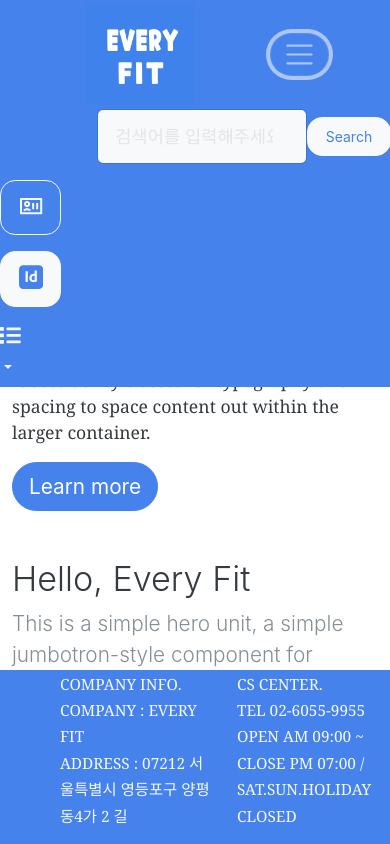
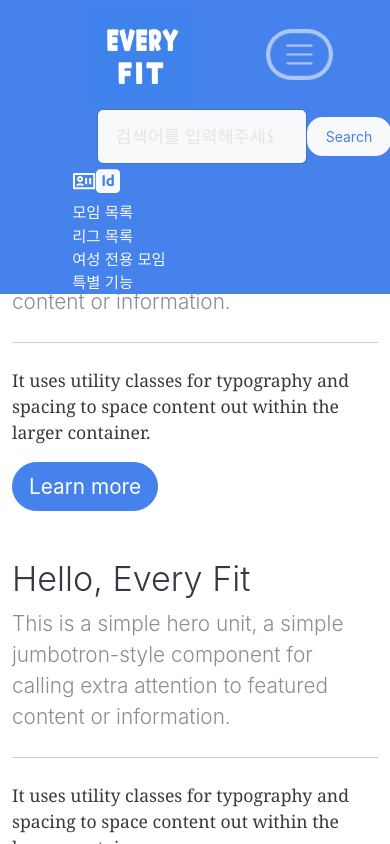
Before and after one commit to tpfkalrrltk/KH12-Final-4Jo-React, a React (Create React App) app in the folder everyfit-react/: page /#/ in a window 390 px wide. Both pictures are taken after a click on the button "Toggle navigation". Shown: the top 844 px of the page. Built offline with nearby package versions, Linux system fonts and the light colour scheme.

Commit message:
화면크기에 따른 헤더 풋터 구성완료

```diff
--- a/everyfit-react/package.json
+++ b/everyfit-react/package.json
@@ -6,6 +6,7 @@
     "@testing-library/jest-dom": "^5.17.0",
     "@testing-library/react": "^13.4.0",
     "@testing-library/user-event": "^13.5.0",
+    "@types/react-responsive": "^8.0.8",
     "axios": "^1.6.0",
     "bootstrap": "^5.3.2",
     "bootswatch": "^5.3.2",
@@ -13,6 +14,7 @@
     "react": "^18.2.0",
     "react-dom": "^18.2.0",
     "react-icons": "^4.11.0",
+    "react-responsive": "^9.0.2",
     "react-router": "^6.18.0",
     "react-router-dom": "^6.18.0",
     "react-scripts": "^5.0.1",
--- a/everyfit-react/src/components/Footer.js
+++ b/everyfit-react/src/components/Footer.js
@@ -1,17 +1,28 @@
-import logo from './images/logo.png';
+import { useMediaQuery } from "react-responsive"
+
+
+
 
 const Footer = () => {
 
-  return (
+
+  const isPc = useMediaQuery({
+    query: "(min-width:993px)"
+  });
+
+
+
+  const languageText = isPc ?
+
     <nav class="fixed-bottom bg-primary p-0">
 
       <div class="container p-0">
         <div className='row ms-5'>
           <div className=' col-6 '>
-            <p class=" text-light"><small>COMPANY INFO.<br/>COMPANY : EVERY FIT<br/>ADDRESS : 07212 서울특별시 영등포구 양평동4가 2 길</small></p>
+            <p class=" text-light"><small>COMPANY INFO.<br />COMPANY : EVERY FIT<br />ADDRESS : 07212 서울특별시 영등포구 양평동4가 2 길</small></p>
           </div>
           <div className='col-6 '>
-            <p class=" text-light"><small>CS CENTER.<br/>TEL 02-6055-9955<br/>OPEN AM 09:00 ~ CLOSE PM 07:00 / SAT.SUN.HOLIDAY CLOSED</small></p>
+            <p class=" text-light"><small>CS CENTER.<br />TEL 02-6055-9955<br />OPEN AM 09:00 ~ CLOSE PM 07:00 / SAT.SUN.HOLIDAY CLOSED</small></p>
           </div>
         </div>
 
@@ -19,6 +30,20 @@
 
 
     </nav>
+    : ""
+
+
+
+
+
+  return (
+
+    <div>
+      {languageText}
+    </div>
+
+
+
   )
 }
 export default Footer;
--- a/everyfit-react/src/components/Header.js
+++ b/everyfit-react/src/components/Header.js
@@ -1,15 +1,21 @@
 import logo from './images/logo.png';
 import { AiTwotoneBell } from "react-icons/ai";
 import { FaList } from "react-icons/fa";
-import {FiLogIn} from "react-icons/fi";
-import {SiAdobeindesign} from "react-icons/si";
-import {VscSignIn} from "react-icons/vsc";
-import {RiPassPendingLine} from "react-icons/ri";
+import { FiLogIn } from "react-icons/fi";
+import { SiAdobeindesign } from "react-icons/si";
+import { VscSignIn } from "react-icons/vsc";
+import { RiPassPendingLine } from "react-icons/ri";
+import { useMediaQuery } from 'react-responsive';
 
 const Header = () => {
 
-  return (
-    <>
+
+  const isPc = useMediaQuery({
+    query: "(min-width:993px)"
+  });
+
+  const languageText = isPc ?
+
     <nav class="navbar navbar-expand-lg bg-primary fixed-top p-0" data-bs-theme="dark">
       <div class="container-fluid col-9">
         <a class="navbar-brand ms-4" href="/"><img src={logo} width="110px" height="100px" /></a>
@@ -34,14 +40,12 @@
       <div class="" >
         <ul class="navbar-nav  row">
 
-
-
           <li class="nav-item me-1  col-3  ">
             <button type="button  " class=" btn btn-outline-primary text-light border-light mt-3"  ><h3><RiPassPendingLine /></h3></button>
           </li>
 
           <li class="nav-item me-1 col-3 ">
-              <button type="button " class=" btn btn-light text-primary mt-3"><h3><SiAdobeindesign/></h3></button>
+            <button type="button " class=" btn btn-light text-primary mt-3"><h3><SiAdobeindesign /></h3></button>
           </li>
 
 
@@ -56,21 +60,73 @@
             </div>
           </li>
 
+        </ul>
+      </div>
+
+    </nav>
+
+    :
+
+    <nav class="navbar navbar-expand-lg bg-primary fixed-top p-0" data-bs-theme="dark">
+      <div class="container-fluid col-9">
+        <a class="navbar-brand ms-4" href="/"><img src={logo} width="110px" height="100px" /></a>
+        <button class="navbar-toggler" type="button" data-bs-toggle="collapse" data-bs-target="#navbarColor01" aria-controls="navbarColor01" aria-expanded="false" aria-label="Toggle navigation">
+          <span class="navbar-toggler-icon"></span>
+        </button>
+        <div class="collapse navbar-collapse row" id="navbarColor01">
+          <ul class="navbar-nav me-auto ">
+
+            <li class="nav-item col-9">
+              <form class="d-flex ">
+                <input class="form-control me-sm-2 bg-light ms-5 col-4 text-primary" type="search" placeholder="검색어를 입력해주세요" />
+                <button class="btn btn-light my-2 my-sm-0 bg-light text-primary" type="submit">Search</button>
+              </form>
+            </li>
+
+            <li class="nav-item dropdown col-5 offset-1">
+              <div className='container-fluid dropdown-item'>
+                <div className='row'>
+                  <div className='col-2'>
+                    <a href='#'><h3><RiPassPendingLine className='text-light' /></h3></a>
+                  </div>
+
+                  <div className='col'>
+                    <a href='#'><h3><SiAdobeindesign className='text-light' /></h3></a>
+                  </div>
+
+                </div>
+              </div>
+              <a class="dropdown-item text-light" href="#">모임 목록</a>
+              <a class="dropdown-item text-light" href="#">리그 목록</a>
+              <a class="dropdown-item text-light" href="#">여성 전용 모임</a>
+              <div class="dropdown-divider"></div>
+              <a class="dropdown-item text-light" href="#">특별 기능</a>
+
+            </li>
+
+
+
+          </ul>
+
+        </div>
+      </div>
+
+      <div class="" >
+        <ul class="navbar-nav  row">
+
 
 
 
         </ul>
       </div>
 
+    </nav>
+    ;
 
 
-
-
-
-
-
-      </nav>
-
+  return (
+    <>
+      {languageText}
     </>
   )
 }
```
Also changed, not shown: 1 other file (tests, documents, lock files or other folders). Lines whose indentation alone changed are shown as unchanged.
